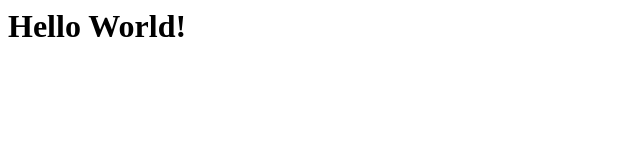
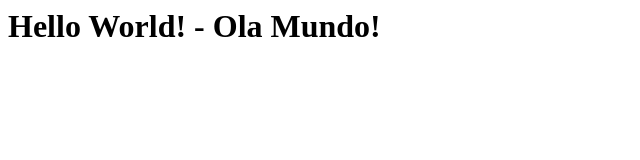
Before and after one commit to jonathan-dias/aula02_b, a plain HTML site: page index.html in a window 1280 px wide. Shown: the whole page, without its empty margins (0-640 px from the left). Drawn offline with Linux system fonts and the light colour scheme.

Commit message:
Update index.html

```diff
--- a/index.html
+++ b/index.html
@@ -1,7 +1,8 @@
 <html>
 
 <body>
-    <h1>Hello World!</h1>
+    <h1>Hello World! - Ola Mundo!</h1>
+
 </body>
 
 </html>
```
